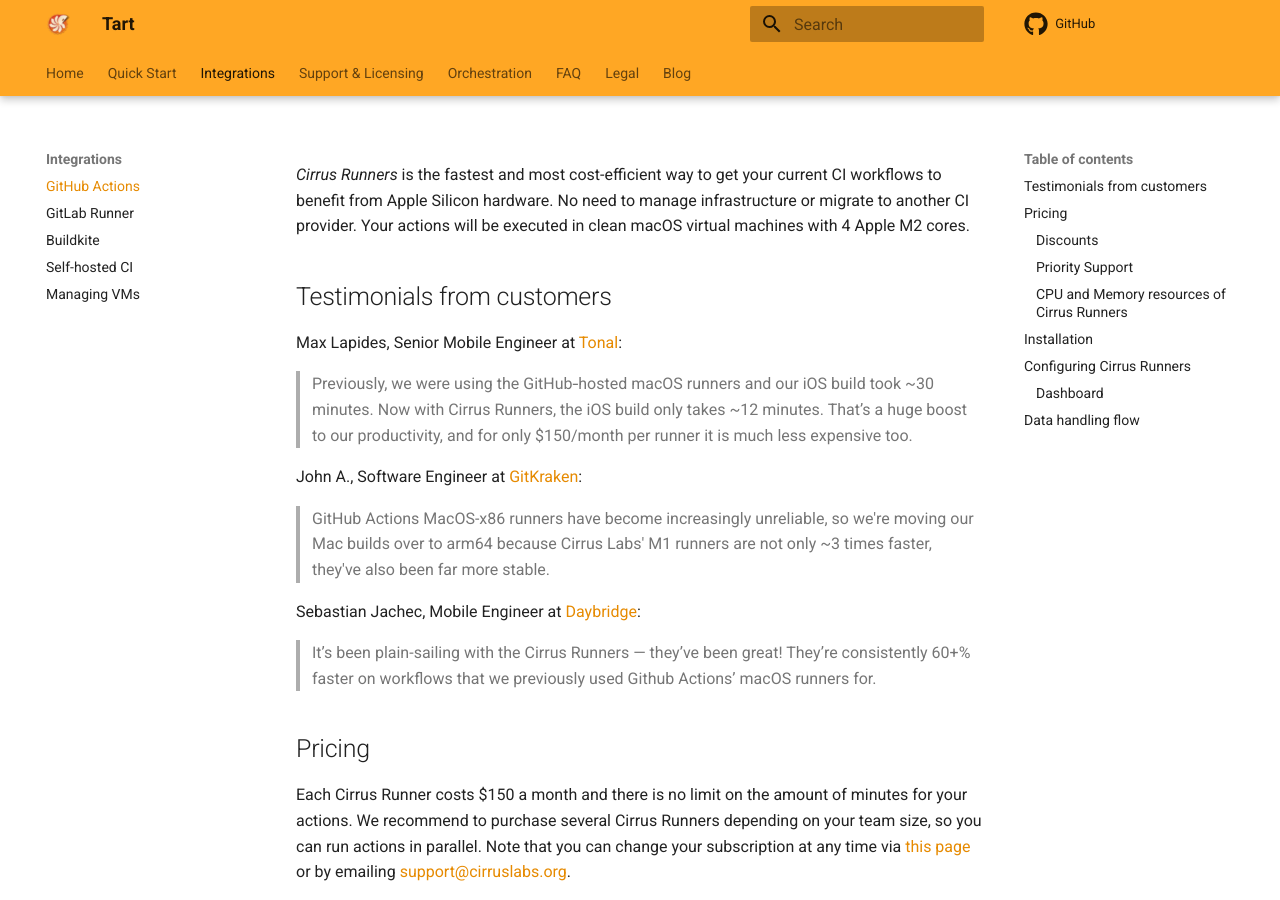
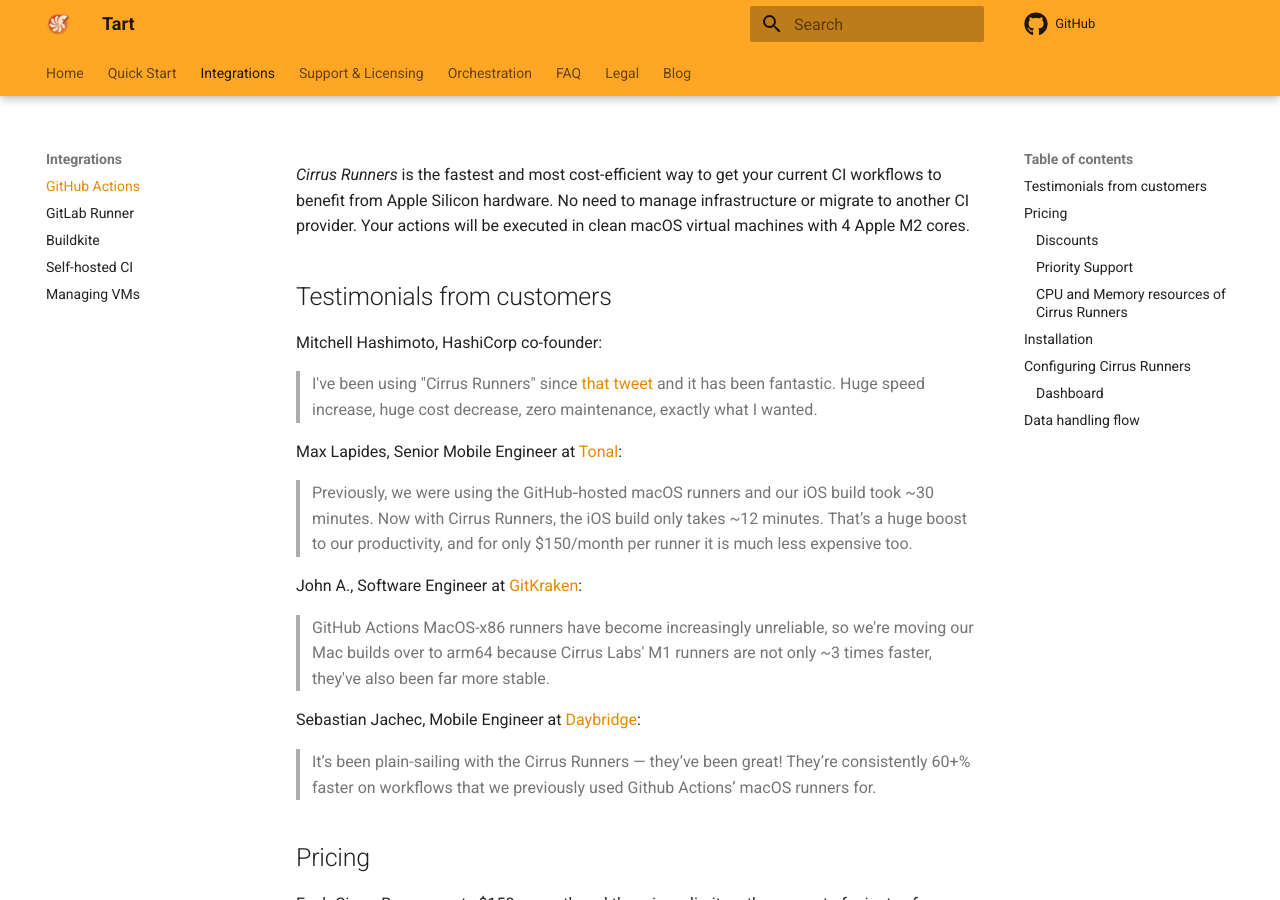
Before and after one commit to cirruslabs/tart, an MkDocs documentation site: the page built from docs/integrations/github-actions.md, in a window 1280 px wide and 900 px high. Built offline with MkDocs 1.6.1 and Material for MkDocs 9.7.7, drawn with Linux system fonts in a browser that asks for light colours; plug-ins that fetch from the network failed and are left out; comment, search, counter and statistics services are not loaded.

Commit message:
Added a testimonial from Mitchell Hashimoto (#704)

```diff
--- a/docs/integrations/github-actions.md
+++ b/docs/integrations/github-actions.md
@@ -4,6 +4,10 @@
 Your actions will be executed in clean macOS virtual machines with 4 Apple M2 cores.
 
 ## Testimonials from customers
+
+Mitchell Hashimoto, HashiCorp co-founder:
+
+> I've been using "Cirrus Runners" since [that tweet](https://twitter.com/mitchellh/status/1731071326201561194) and it has been fantastic. Huge speed increase, huge cost decrease, zero maintenance, exactly what I wanted.
 
 Max Lapides, Senior Mobile Engineer at [Tonal](https://www.tonal.com/):
 
--- a/docs/theme/overrides/home.html
+++ b/docs/theme/overrides/home.html
@@ -271,25 +271,21 @@
       <div class="mdx-users">
         <figure class="mdx-users__testimonial">
           <img
-            src="assets/images/users/seb-jachec.webp"
-            alt="Sebastian Jachec"
+            src="assets/images/users/mitchell-hashimoto.webp"
+            alt="Mitchell Hashimoto"
             loading="lazy"
             width="200"
             height="200"
           />
           <figcaption class="md-typeset">
-            <h2>Sebastian Jachec</h2>
+            <h2>Mitchell Hashimoto</h2>
             <h3>
-              Mobile Engineer at
-              <a href="https://daybridge.com/" target="_blank">Daybridge</a>
+              HashiCorp co-founder
             </h3>
             <hr/>
             <cite>
-              It&rsquo;s been plain-sailing with the
-              <a href="/integrations/github-actions">Cirrus Runners</a>&nbsp;&mdash;
-              they&rsquo;ve been great! They&rsquo;re consistently&nbsp;60+%
-              faster on&nbsp;workflows that we&nbsp;previously used Github
-              Actions&rsquo; macOS runners for.
+              I've been using "Cirrus Runners" since <a href="https://x.com/mitchellh/status/1731071326201561194" target="_blank">that tweet</a> and
+              it has been fantastic. Huge speed increase, huge cost decrease, zero maintenance, exactly what I wanted.
             </cite>
           </figcaption>
         </figure>
```
Also changed, not shown: docs/assets/images/users/mitchell-hashimoto.webp (added).
